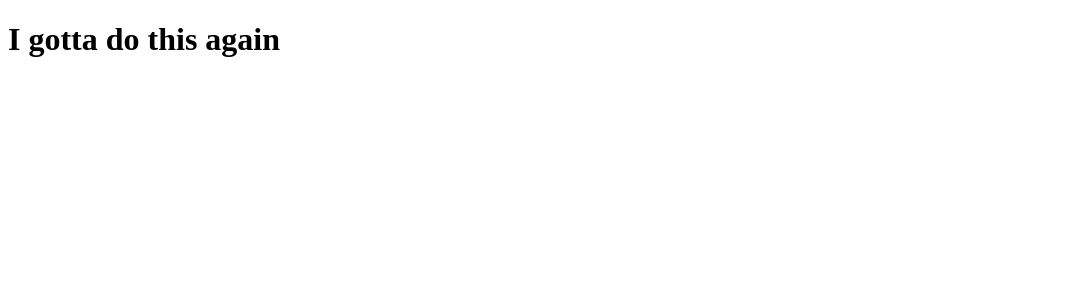
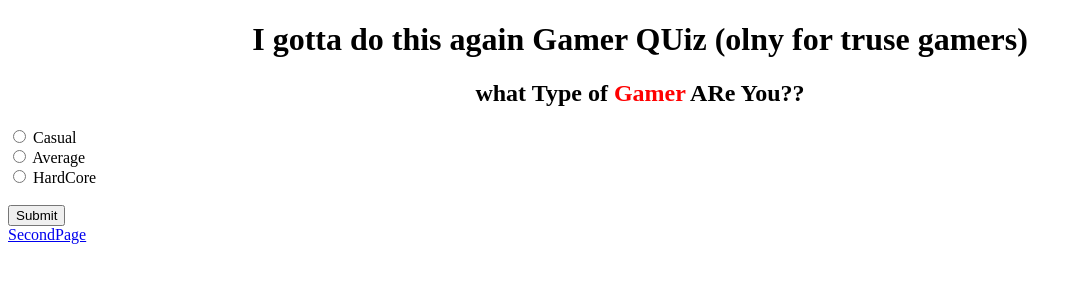
Before and after one commit to cirEEric64/ToPStoneCap, a plain HTML site: page FirstPage.html in a window 1280 px wide. Shown: the whole page, without its empty margins (0-1082 px from the left). Drawn offline with Linux system fonts and the light colour scheme.

Commit message:
ArtifactProject

```diff
--- a/FirstPage.html
+++ b/FirstPage.html
@@ -6,6 +6,54 @@
     <title>First_Page</title>
 </head>
 <body>
-    <h1>I gotta do this again</h1>
+    <!--
+    Create a silly personality quiz with a theme!
+        Create a quiz, like what pokemon are you, or what is your irrational fear, then have a results page with info + pictures
+    For both pages
+    Required HTML components
+        Complete html 5 base code (aka the boiler plate)
+            Proper use of the head and body section - be able to explain what goes where
+            Modify the title
+            Tags: <html>, <head>, <body>, <title>
+        Add some text! You should have a title, and some relevant context or instructions
+            Tags: <p>, <blockquote>, or <br>
+        Change the styling of the font
+            Tags: <h1> etc, <em> or <i>, <strong> or <b>, or use CSS
+        Add a picture or gif!
+            Tags: <img>
+        Comment out a line
+
+    In addition!! For the first page (the interactive page):
+        Add a form with 4 questions
+            Select field with at least three options
+            Radio input with at least three options
+            Any other text-based input - of your choice -- use a placeholder
+            A final input tag - something beyond what was covered in class
+            Make sure that the data from the 4 inputs below are accurately captured in the url after the submit button is pushed,
+            The form action should go to the second page
+
+    In addition! For the second page (the informational page):
+        Include an ordered and unordered list. Making it nested would be ideal!
+        Include 2 anchor tags that link to another page
+            One to a url
+            And one back to the first page
+-->
+    <h1 style="text-align: center;">I gotta do this again Gamer QUiz (olny for truse gamers)</h1>
+    <h2 style="text-align: center;"> what Type of <strong style="color: red;"> Gamer </strong> ARe You??</h2>
+
+    <form action="SecondPage.html">
+        <input type="radio" id="Casual" name="ToG" value="Casual">
+        <label for="Casual">Casual</label> <br>
+        <input type="radio" id="Avg" name="ToG" value="Average">
+        <label for="Avg">Average</label><br>
+        <input type="radio" id="HardCore" name="ToG" value="HardCore">
+        <label for="HardCore">HardCore</label><br> <br>
+
+        <input type="submit" value="Submit">
+
+
+    </form>
+
+    <a href="SecondPage.html"> SecondPage</a>
 </body>
 </html>
```
Also changed, not shown: SecondPage.html (+1 -1 lines).
